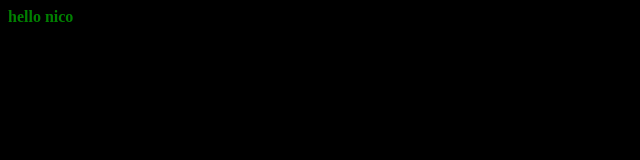
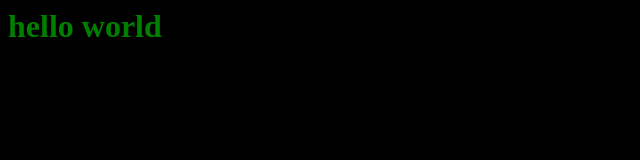
Before and after one commit to C001Yoda/firstpage, a plain HTML site: page index.html in a window 1280 px wide. Shown: the whole page, without its empty margins (0-640 px from the left). Drawn offline with Linux system fonts and the light colour scheme.

Commit message:
Update index.html
updated h1

```diff
--- a/index.html
+++ b/index.html
@@ -1,11 +1,11 @@
 <html>
 <body style="background-color:black;">
-
+<h1>
 <p style="color:green">
 <b>
-hello nico
-
+hello world
 </b>
 </p>
+</h1>
 </body>
 </html>
```
